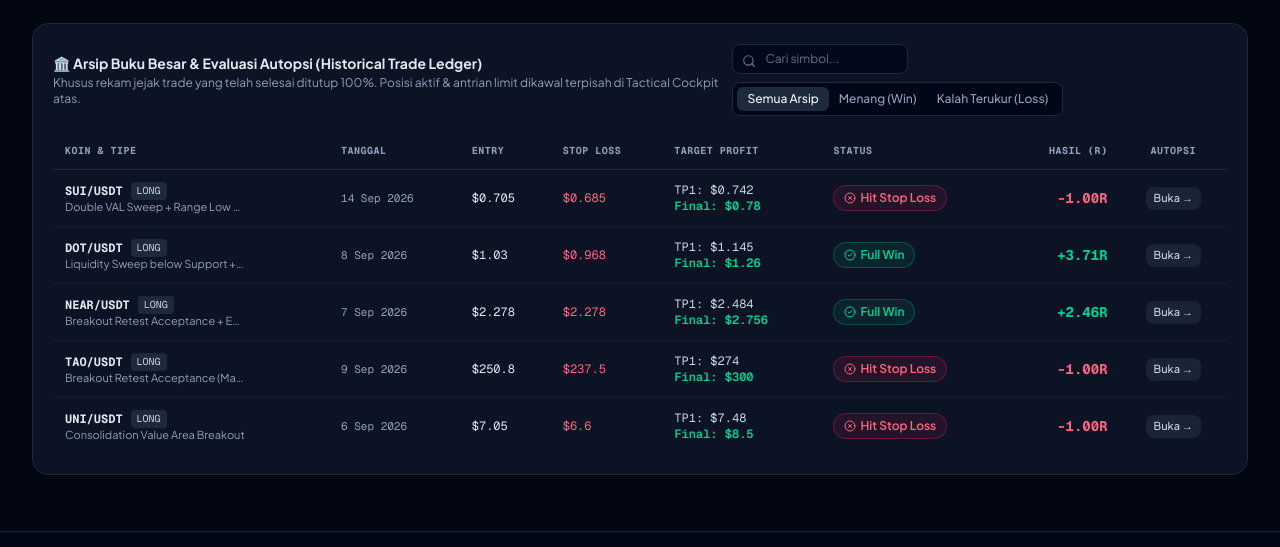
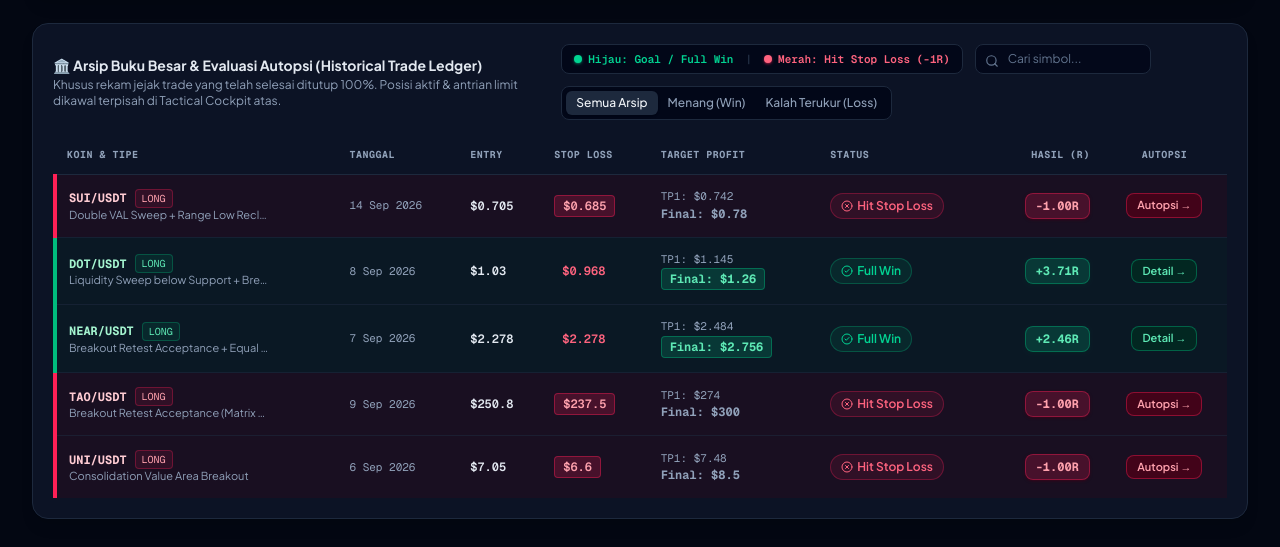
Before and after one commit to zlfkraffandi-dev/tws-dashboard, a Next.js app: page / in a window 1280 px wide. Shown: the part 1995-2542 px from the top of the page. Built offline with nearby package versions, Linux system fonts and the light colour scheme; no server answers.

Commit message:
sync: live state auto-save (23/9/2026, 13.26.54 WIB)

```diff
--- a/src/components/ui/TradeLedgerTable.tsx
+++ b/src/components/ui/TradeLedgerTable.tsx
@@ -52,7 +52,20 @@ export default function TradeLedgerTable() {
           </p>
         </div>
 
-        <div className="flex flex-wrap items-center gap-2">
+        <div className="flex flex-wrap items-center gap-3">
+          {/* Color Indicator Legend */}
+          <div className="hidden sm:flex items-center gap-3 text-[11px] font-mono bg-slate-950/90 rounded-lg px-3 py-1.5 border border-slate-800">
+            <span className="flex items-center gap-1.5 text-emerald-400 font-semibold">
+              <span className="h-2 w-2 rounded-full bg-emerald-400 shadow-sm shadow-emerald-500/50"></span>
+              Hijau: Goal / Full Win
+            </span>
+            <span className="text-slate-700">|</span>
+            <span className="flex items-center gap-1.5 text-rose-400 font-semibold">
+              <span className="h-2 w-2 rounded-full bg-rose-400 shadow-sm shadow-rose-500/50"></span>
+              Merah: Hit Stop Loss (-1R)
+            </span>
+          </div>
+
           {/* Search bar */}
           <div className="relative">
             <Search className="absolute left-2.5 top-2.5 h-3.5 w-3.5 text-slate-500" />
@@ -105,58 +118,96 @@ export default function TradeLedgerTable() {
           </thead>
           <tbody className="divide-y divide-slate-800/60 font-sans">
             {filteredTrades.map((trade) => {
-              const isProfit = trade.totalR > 0;
-              const isLoss = trade.totalR < 0;
+              const isProfit = trade.status === "CLOSED_WIN" || trade.totalR > 0;
+              const isLoss = trade.status === "STOP_LOSS" || trade.totalR < 0;
 
               return (
                 <tr
                   key={trade.id}
                   onClick={() => setSelectedTrade(trade)}
-                  className="hover:bg-slate-800/40 transition-colors cursor-pointer group"
+                  className={`transition-all duration-200 cursor-pointer group ${
+                    isLoss
+                      ? "bg-rose-950/20 hover:bg-rose-900/35 border-l-4 border-l-rose-500"
+                      : "bg-emerald-950/20 hover:bg-emerald-900/35 border-l-4 border-l-emerald-500"
+                  }`}
                 >
-                  <td className="py-3 px-3">
+                  <td className="py-3.5 px-3">
                     <div className="flex items-center gap-2">
-                      <span className="font-mono font-bold text-slate-200 group-hover:text-emerald-400 transition-colors">
+                      <span
+                        className={`font-mono font-bold transition-colors ${
+                          isLoss
+                            ? "text-rose-200 group-hover:text-rose-100"
+                            : "text-emerald-200 group-hover:text-emerald-100"
+                        }`}
+                      >
                         {trade.symbol}
                       </span>
-                      <span className="rounded bg-slate-800 px-1.5 py-0.5 text-[10px] font-mono text-slate-300">
+                      <span
+                        className={`rounded px-1.5 py-0.5 text-[10px] font-mono border ${
+                          isLoss
+                            ? "bg-rose-500/10 border-rose-500/30 text-rose-300"
+                            : "bg-emerald-500/10 border-emerald-500/30 text-emerald-300"
+                        }`}
+                      >
                         {trade.side}
                       </span>
                     </div>
-                    <div className="text-[11px] text-slate-400 truncate max-w-[180px]">
+                    <div className="text-[11px] text-slate-400 truncate max-w-[200px]">
                       {trade.amtSetupType}
                     </div>
                   </td>
-                  <td className="py-3 px-3 text-slate-400 font-mono text-[11px]">
+                  <td className="py-3.5 px-3 text-slate-400 font-mono text-[11px]">
                     {trade.callDate}
                   </td>
-                  <td className="py-3 px-3 font-mono text-slate-200">
+                  <td className="py-3.5 px-3 font-mono text-slate-200 font-semibold">
                     ${trade.entryPrice}
                   </td>
-                  <td className="py-3 px-3 font-mono">
-                    <span className={trade.status === "TP1_HIT" ? "text-emerald-400 font-semibold" : "text-rose-400"}>
+                  <td className="py-3.5 px-3 font-mono">
+                    <span
+                      className={`inline-block font-mono text-xs px-2 py-0.5 rounded font-semibold ${
+                        isLoss
+                          ? "bg-rose-500/20 text-rose-300 border border-rose-500/40"
+                          : "text-rose-400"
+                      }`}
+                    >
                       ${trade.stopLoss}
                     </span>
                   </td>
-                  <td className="py-3 px-3 font-mono text-slate-300">
-                    TP1: ${trade.tp1} <br />
-                    <span className="text-emerald-400 font-semibold">Final: ${trade.tp2}</span>
+                  <td className="py-3.5 px-3 font-mono text-slate-300">
+                    <div className="text-[11px] text-slate-400">TP1: ${trade.tp1}</div>
+                    <span
+                      className={`font-bold inline-block text-xs mt-0.5 ${
+                        isProfit
+                          ? "bg-emerald-500/20 text-emerald-300 px-2 py-0.5 rounded border border-emerald-500/40"
+                          : "text-slate-400"
+                      }`}
+                    >
+                      Final: ${trade.tp2}
+                    </span>
                   </td>
-                  <td className="py-3 px-3">
+                  <td className="py-3.5 px-3">
                     {getStatusBadge(trade.status)}
                   </td>
-                  <td className="py-3 px-3 text-right font-mono font-bold text-sm">
+                  <td className="py-3.5 px-3 text-right font-mono">
                     <span
-                      className={
-                        isProfit ? "text-emerald-400" : isLoss ? "text-rose-400" : "text-slate-400"
-                      }
+                      className={`inline-flex items-center px-2.5 py-1 rounded-lg font-bold font-mono text-xs border ${
+                        isProfit
+                          ? "bg-emerald-500/20 text-emerald-300 border-emerald-500/40 shadow-sm shadow-emerald-950/50"
+                          : "bg-rose-500/20 text-rose-300 border-rose-500/40 shadow-sm shadow-rose-950/50"
+                      }`}
                     >
                       {isProfit ? `+${trade.totalR.toFixed(2)}R` : `${trade.totalR.toFixed(2)}R`}
                     </span>
                   </td>
-                  <td className="py-3 px-3 text-center">
-                    <button className="rounded-lg bg-slate-800/80 group-hover:bg-emerald-600 group-hover:text-slate-950 px-2 py-1 text-[11px] font-medium text-slate-300 transition-colors">
-                      Buka &rarr;
+                  <td className="py-3.5 px-3 text-center">
+                    <button
+                      className={`rounded-lg px-2.5 py-1 text-[11px] font-semibold transition-all border ${
+                        isLoss
+                          ? "bg-rose-950/80 border-rose-500/40 text-rose-300 group-hover:bg-rose-600 group-hover:text-white"
+                          : "bg-emerald-950/80 border-emerald-500/40 text-emerald-300 group-hover:bg-emerald-600 group-hover:text-slate-950"
+                      }`}
+                    >
+                      {isLoss ? "Autopsi →" : "Detail →"}
                     </button>
                   </td>
                 </tr>
```
